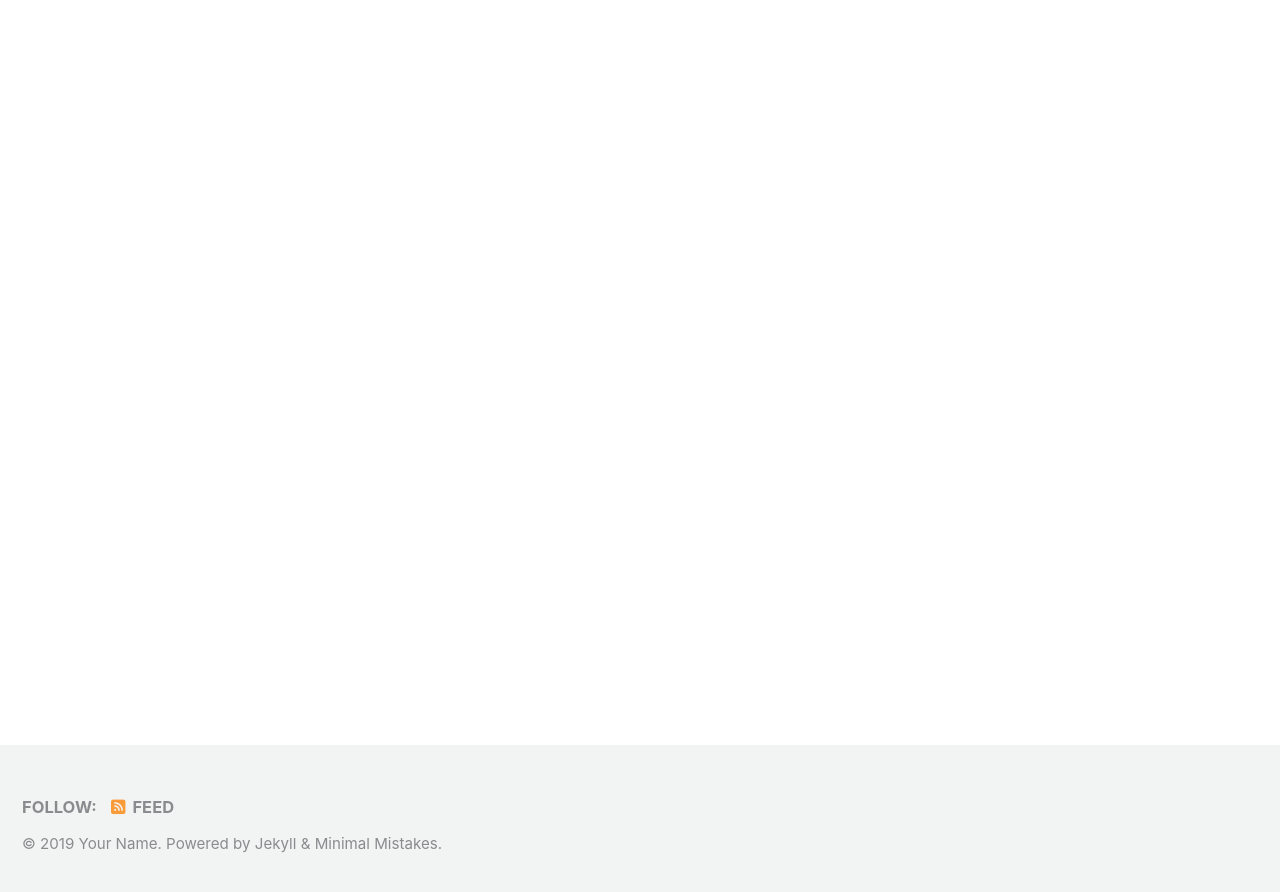
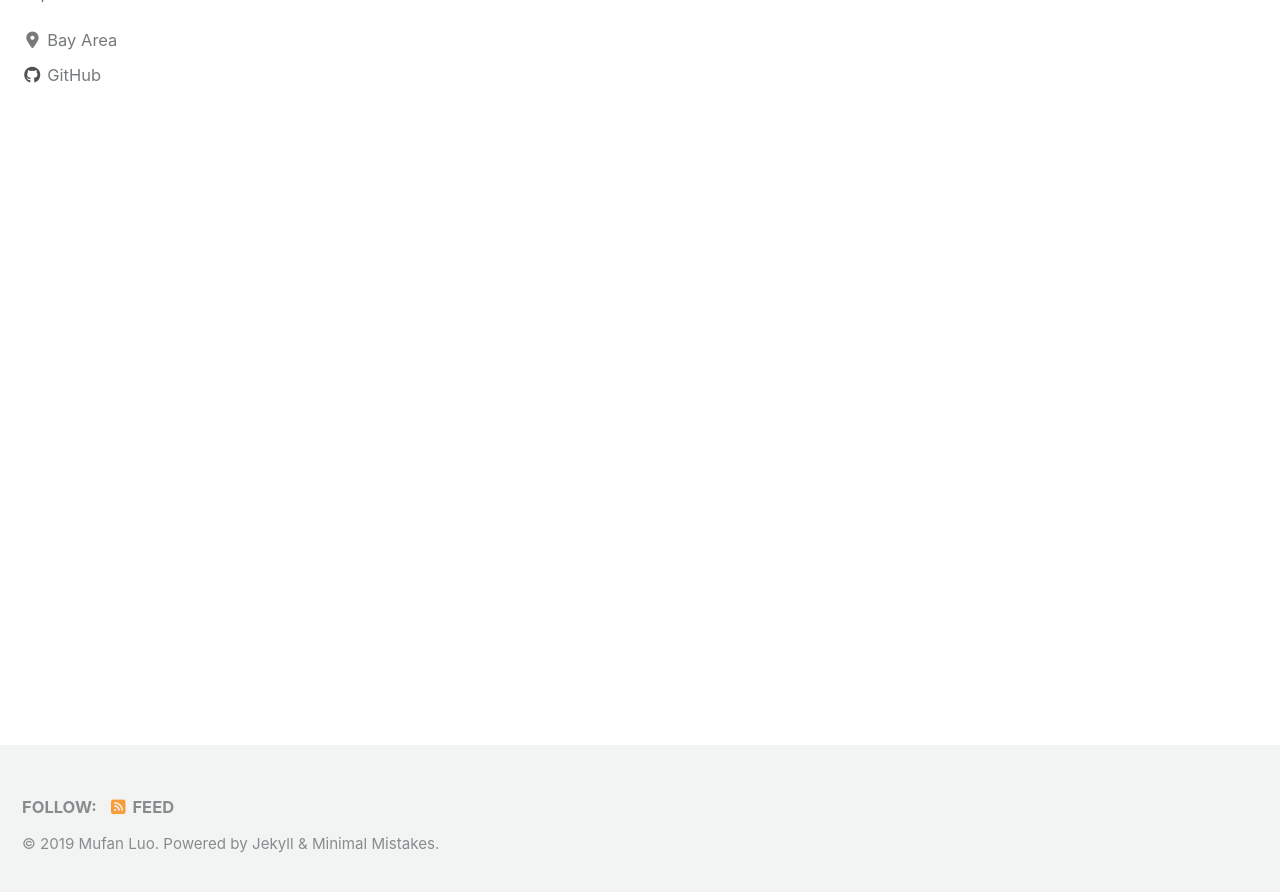
Before and after one commit to mufanluo/mufanluo.github.io, a Jekyll site: the page built from index.html, in a window 1280 px wide and 900 px high, scrolled down 222 px. Shown: the top 892 px of the window. Built offline with Jekyll 4.4.1, drawn with Linux system fonts in a browser that asks for light colours; cached includes are drawn as plain includes; nearby versions of some CDN libraries; the list of posts is cut into pages by our own code; some of the changed text lies outside the part shown.

Commit message:
2ND change

```diff
--- a/_config.yml
+++ b/_config.yml
@@ -16,11 +16,11 @@ minimal_mistakes_skin    : "default" # "air", "aqua", "contrast", "dark", "dirt"
 
 # Site Settings
 locale                   : "en-US"
-title                    : "Site Title"
+title                    : "Mufan Luo"
 title_separator          : "-"
 subtitle                 : # site tagline that appears below site title in masthead
-name                     : "Your Name"
-description              : "An amazing website."
+name                     : "Mufan Luo"
+description              : "Personal Website"
 url                      : # the base hostname & protocol for your site e.g. "https://mmistakes.github.io"
 baseurl                  : # the subpath of your site, e.g. "/blog"
 repository               : # GitHub username/repo-name e.g. "mmistakes/minimal-mistakes"
@@ -107,10 +107,10 @@ analytics:
 
 # Site Author
 author:
-  name             : "Your Name"
+  name             : "Mufan Luo"
   avatar           : # path of avatar image, e.g. "/assets/images/bio-photo.jpg"
-  bio              : "I am an **amazing** person."
-  location         : "Somewhere"
+  bio              : "PhD who study how communication technologies impact human lifes"
+  location         : "Bay Area"
   email            :
   links:
     - label: "Email"
@@ -127,7 +127,7 @@ author:
       # url: "https://facebook.com/"
     - label: "GitHub"
       icon: "fab fa-fw fa-github"
-      # url: "https://github.com/"
+      url: "https://github.com/mufanluo"
     - label: "Instagram"
       icon: "fab fa-fw fa-instagram"
       # url: "https://instagram.com/"
```
